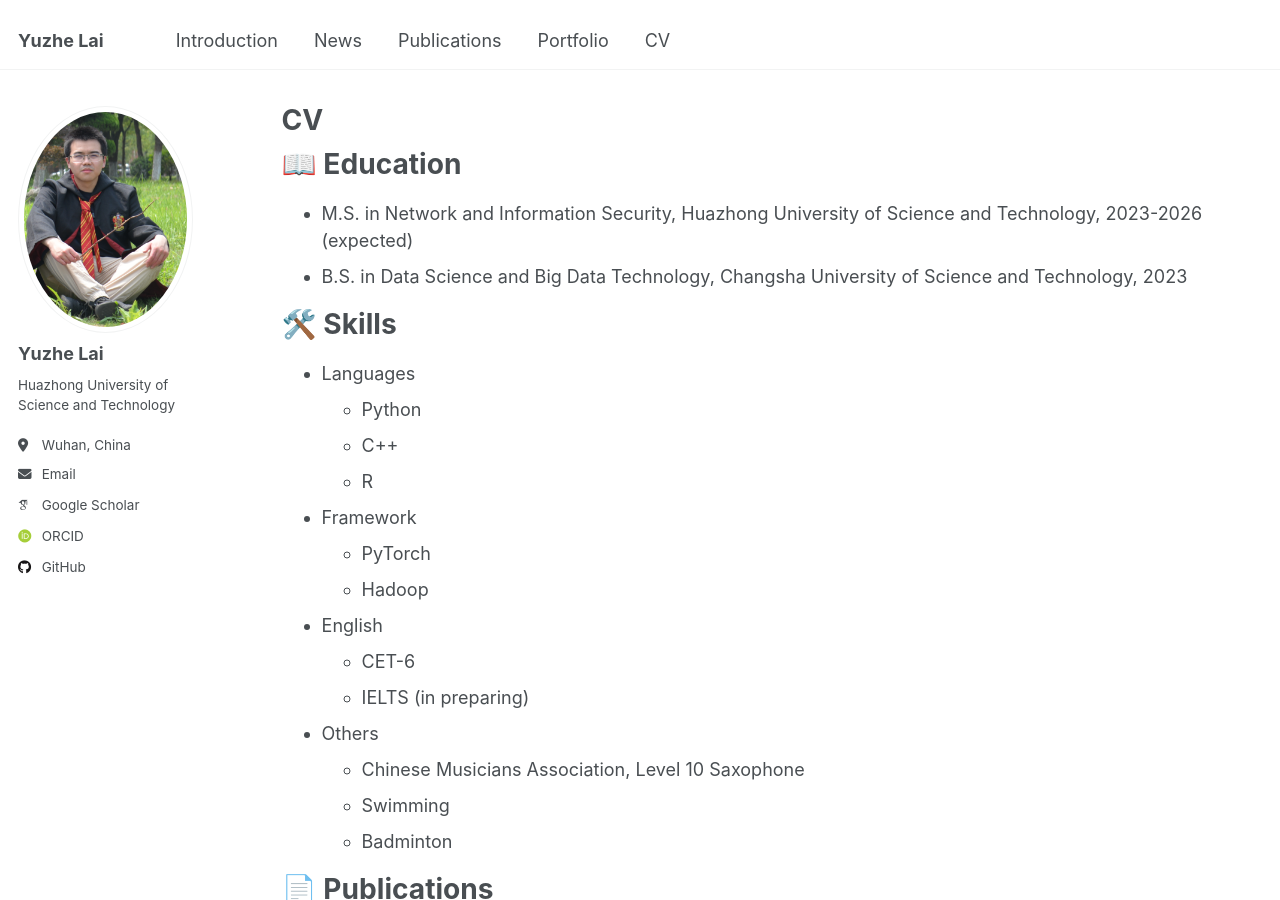
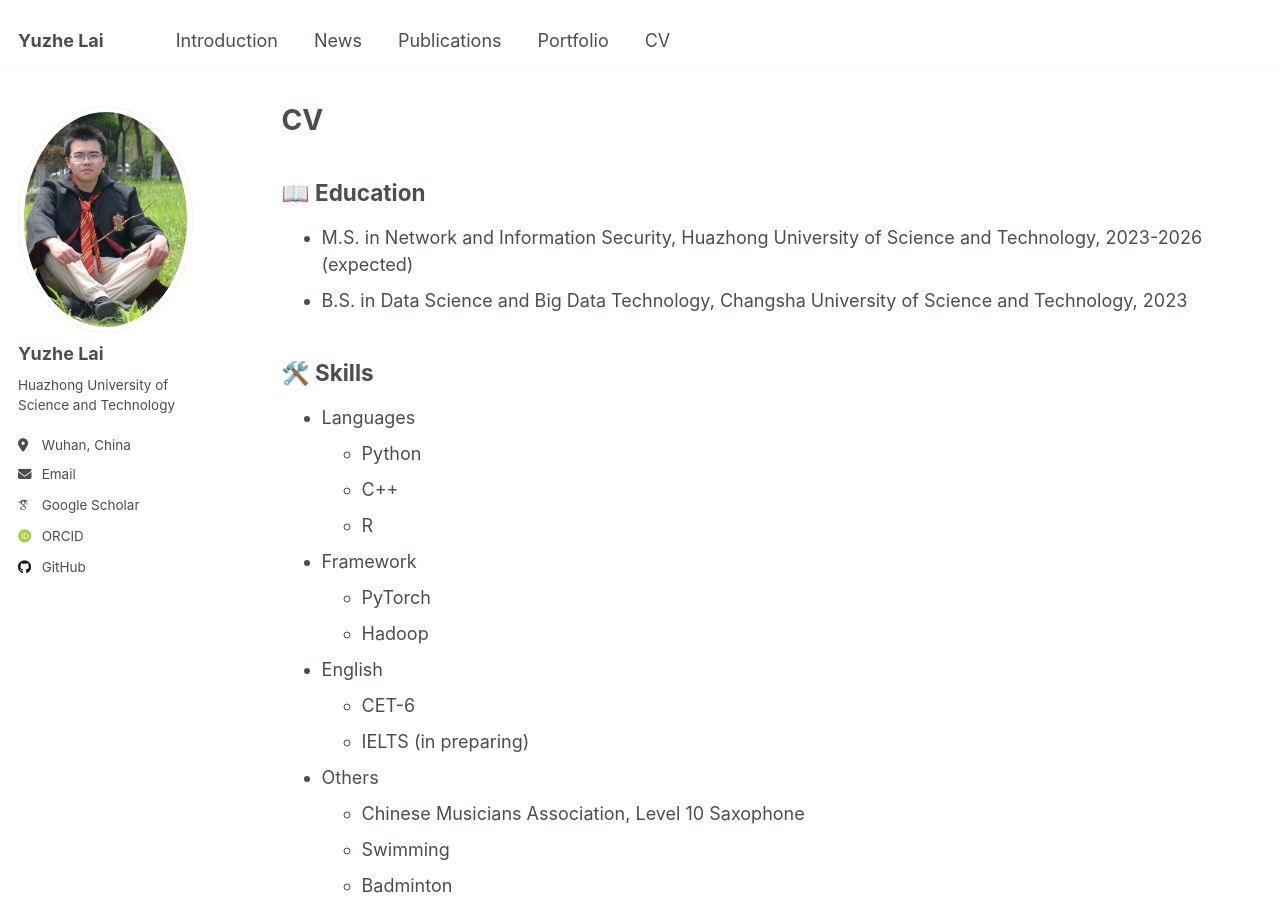
Before and after one commit to plague155/plague155.github.io, a Jekyll site: the page built from _pages/cv.md, in a window 1280 px wide and 900 px high. Built offline with Jekyll 4.4.1, drawn with Linux system fonts in a browser that asks for light colours; some web fonts are replaced.

Commit message:
Update cv.md

```diff
--- a/_pages/cv.md
+++ b/_pages/cv.md
@@ -7,12 +7,12 @@ author_profile: true
 
 {% include base_path %}
 
-# 📖 Education
+## 📖 Education
 * M.S. in Network and Information Security, Huazhong University of Science and Technology, 2023-2026 (expected)
 * B.S. in Data Science and Big Data Technology, Changsha University of Science and Technology, 2023
 
 
-# 🛠️ Skills
+## 🛠️ Skills
 
 * Languages
   * Python
@@ -32,14 +32,12 @@ author_profile: true
   * Swimming
   * Badminton
 
-📄 Publications
-======
+## 📄 Publications
   <ul>{% for post in site.publications reversed %}
     {% include archive-single-cv.html %}
   {% endfor %}</ul>
 
-🗣️ Talks
-======
+## 🗣️ Talks
   <ul>{% for post in site.talks reversed %}
     {% include archive-single-talk-cv.html  %}
   {% endfor %}</ul>
```
